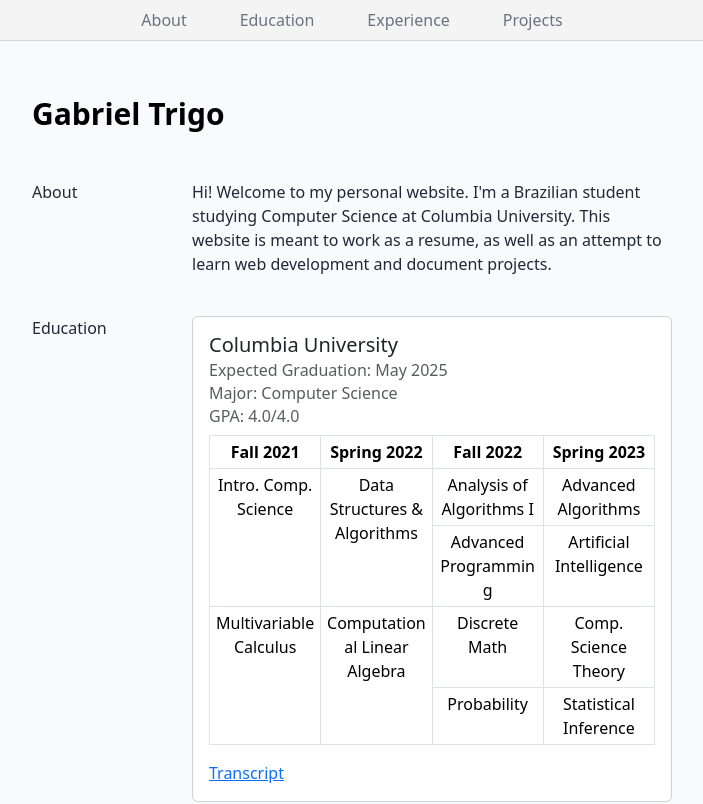
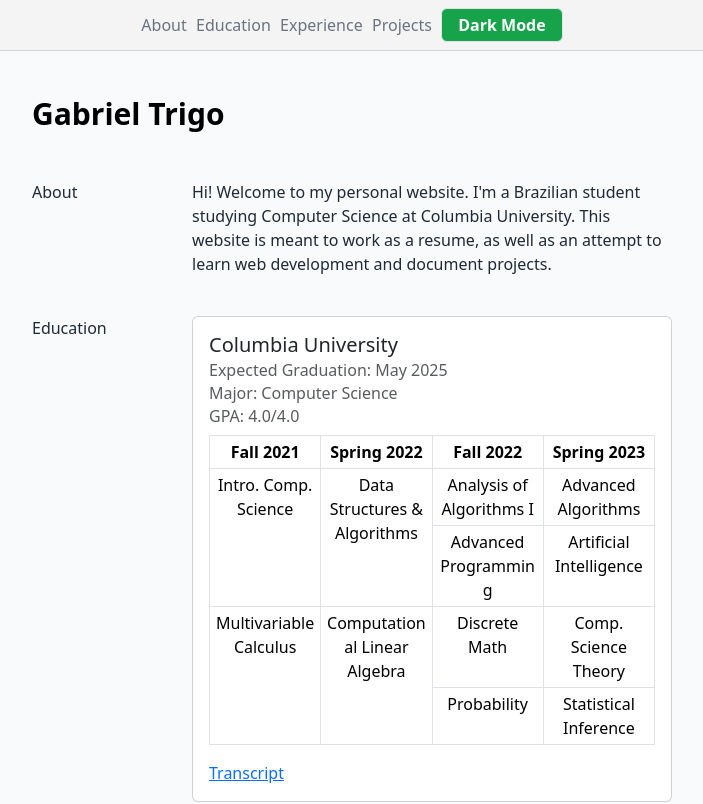
Before and after one commit to gabriel-trigo/gabriel-guerra-trigo, a Next.js app: page / in a window 1280 px wide. Shown: the top 804 px of the page, without its empty margins (288-991 px from the left). Built offline with nearby package versions, Linux system fonts and the light colour scheme.

Commit message:
Working on dark mode, changed theme to light

```diff
--- a/app/Navbartw.js
+++ b/app/Navbartw.js
@@ -1,6 +1,22 @@
-
+import React, { useState, useEffect } from 'react';
 
 function Navbartw() {
+
+    const [isDarkMode, setIsDarkMode] = useState(false);
+
+    // Function to toggle dark mode
+    const toggleDarkMode = () => {
+        setIsDarkMode((prevMode) => !prevMode);
+    };
+
+    // Update dark mode class on <html> element whenever the state changes
+    useEffect(() => {
+        if (isDarkMode) {
+        document.documentElement.classList.add('dark');
+        } else {
+        document.documentElement.classList.remove('dark');
+        }
+    }, [isDarkMode]);
 
   return (
     <div className="fixed top-0 h-fit inset-x-0
@@ -15,6 +31,9 @@
                 href="#Experience">Experience</a>
             <a className="no-underline text-gray-500 hover:text-black"
                 href="#Projects">Projects</a>
+            <button className="bg-green-600 hover:bg-green-700 border border-green-800 px-3 py-1 text-white font-semibold rounded" onClick={toggleDarkMode}>
+                Dark Mode
+            </button>
         </div>
     </div>
   );
--- a/app/layout.js
+++ b/app/layout.js
@@ -10,8 +10,8 @@
 
 export default function RootLayout({ children }) {
   return (
-    <html lang="en" className="bg-zinc-100">
-      <body className="pt-12 bg-slate-50">{children}</body>
+    <html lang="en" className="bg-zinc-100 dark">
+      <body className="pt-12 bg-slate-50 dark:bg-black">{children}</body>
     </html>
   )
 }
--- a/tailwind.config.js
+++ b/tailwind.config.js
@@ -9,4 +9,5 @@
     extend: {},
   },
   plugins: [],
+  darkMode: 'class',
 }
```
